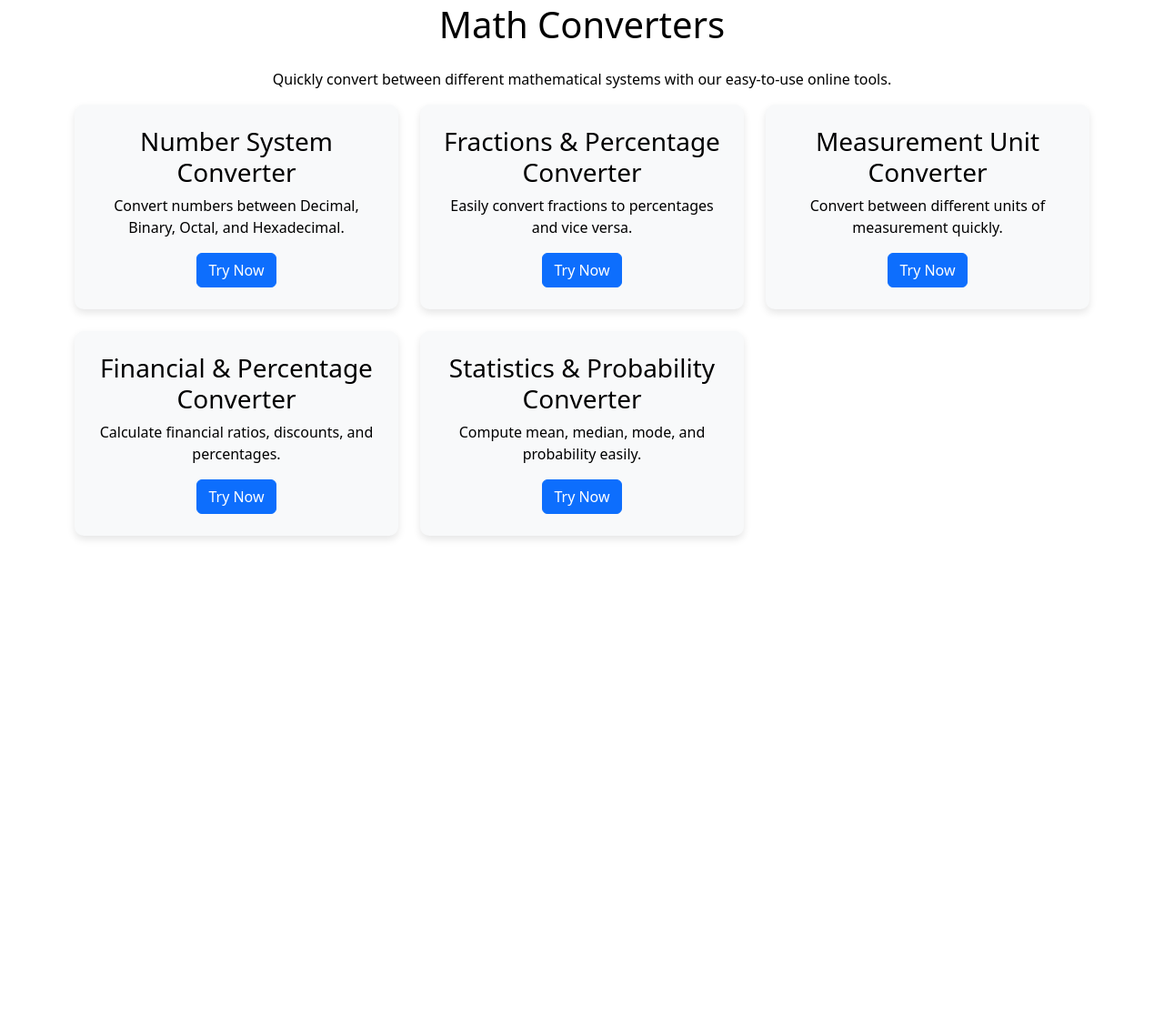
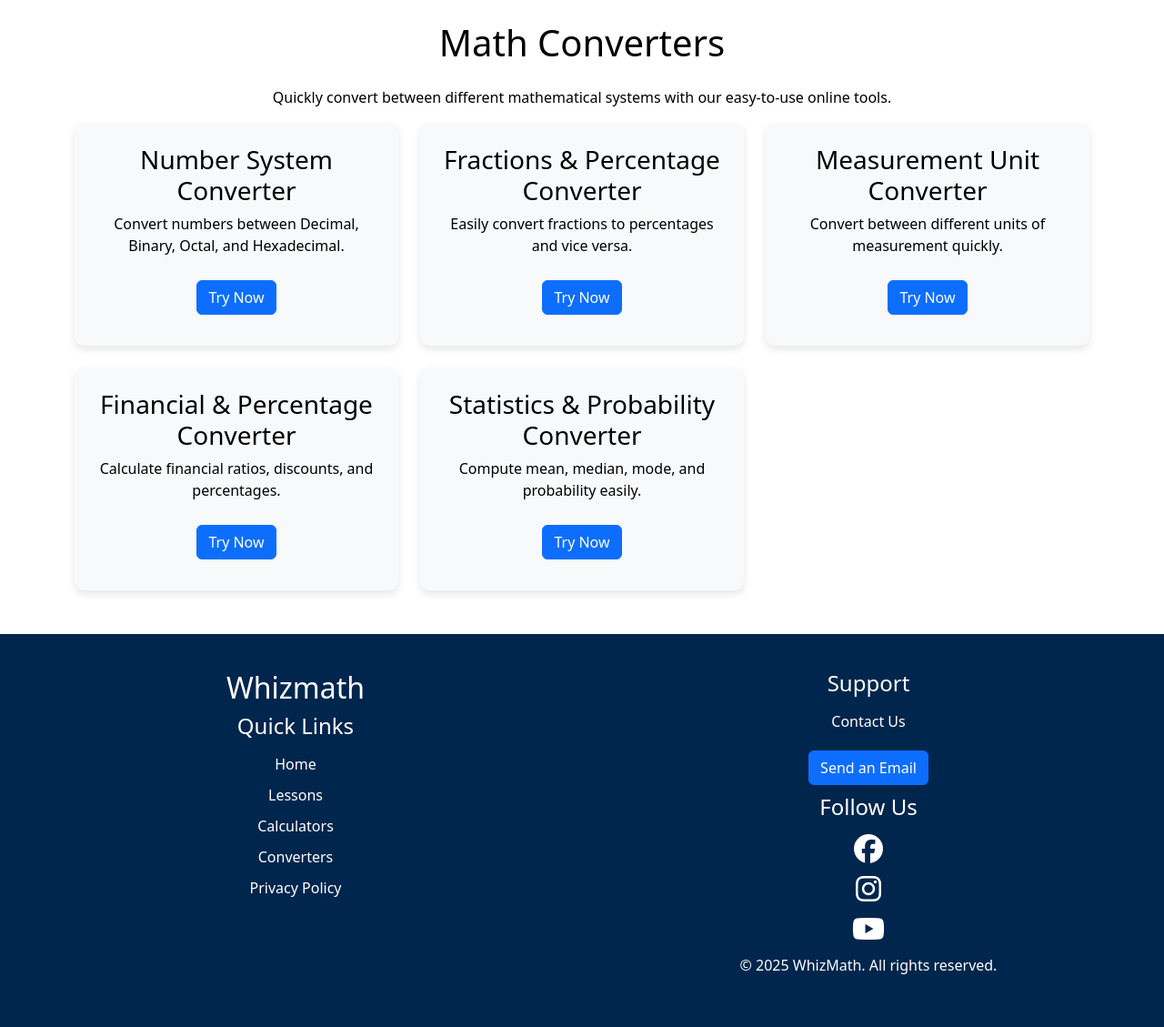
Before and after one commit to Reuebebi/reuebebi.github.io, a plain HTML site: page converters.html in a window 1280 px wide. Shown: the part 101-1230 px from the top of the page at 91% size. Before the commit the page ends 800 px from the top, so only its background shows below. Drawn offline with nearby package versions, Linux system fonts and the light colour scheme.

Commit message:
Update converters.html

```diff
--- a/converters.html
+++ b/converters.html
@@ -9,6 +9,8 @@
     <title>Math Converters | WhizMath</title>
     <script async src="https://pagead2.googlesyndication.com/pagead/js/adsbygoogle.js?client=ca-pub-8470165109508371"
      crossorigin="anonymous"></script>
+    <link rel="stylesheet" href="https://cdnjs.cloudflare.com/ajax/libs/font-awesome/6.7.2/css/all.min.css" integrity="sha512-Evv84Mr4kqVGRNSgIGL/F/aIDqQb7xQ2vcrdIwxfjThSH8CSR7PBEakCr51Ck+w+/U6swU2Im1vVX0SVk9ABhg==" crossorigin="anonymous" referrerpolicy="no-referrer" />
+    <script src="https://kit.fontawesome.com/a8c167a1f9.js" crossorigin="anonymous"></script>
 
     <!-- Schema Markup -->
     <script type="application/ld+json">
@@ -102,6 +104,100 @@
         </div>
     </div>
 
+    <footer class="footer">
+		<div class="footer-container">
+            <div class="footer-section">
+				<h2>Whizmath</h2>
+                <h4>Quick Links</h4>
+                <ul>
+                    <li><a href="index.html">Home</a></li>
+                    <li><a href="lessons.html">Lessons</a></li>
+                    <li><a href="calculators.html">Calculators</a></li>
+		    <li><a href="converters.html">Converters</a></li>
+                    <li><a href="privacy.html">Privacy Policy</a></li>
+                </ul>
+            </div>
+            <div class="footer-section">
+				<h4>Support</h4>
+                <ul>
+			<li><a href="#contact">Contact Us</a></li>
+			<a href="mailto:math.whizmath@gmail.com?subject=Support Request&body=Hello, I need help with..." class="btn btn-primary">
+    Send an Email
+</a>
+					<!--li><a href="#faq">FAQ</a></li>
+                    <li><a href="#help">Help Center</a></li>
+                </ul>
+            </div-->
+            <div class="footer-section">
+                <h4>Follow Us</h4>
+                <ul>
+			<li><a href="https://www.facebook.com/profile.php?id=61573224957044" target="_blank"><i class="fab fa-facebook fa-2x"></i></a></li>
+			<li><a href="https://www.instagram.com/whizmath123?igsh=YzljYTk10Dg3Zg==" target="_blank"><i class="fab fa-instagram fa-2x"></i></a></li>
+			<li><a href="https://www.youtube.com/@whizmath-math" target="_blank"><i class="fab fa-youtube fa-2x"></i></a></li>
+                </ul>
+            </div>
+			<p>&copy; 2025 WhizMath. All rights reserved.</p>
+        </div>
+
+    <style>
+         a {
+    		text-decoration: none;
+    		margin: 10px;
+    		color: #333; /* Default color */
+	}
+
+	a:hover {
+    color: #007bff; /* Change color on hover */
+	}
+
+        .icon-container {
+            display: flex;
+            justify-content: center;
+            flex-wrap: wrap;
+            gap: 40px;
+            margin-top: 30px;
+        }
+        .icon-box {
+            text-align: center;
+            max-width: 250px;
+        }
+        .icon-box svg {
+            width: 80px;
+            height: 80px;
+            fill: white;
+        }
+		.footer {
+            background: #00264d;
+            color: white;
+            padding: 40px 20px;
+            text-align: center;
+        }
+        .footer .footer-container {
+            display: flex;
+            flex-wrap: wrap;
+            justify-content: space-around;
+            gap: 20px;
+        }
+        .footer .footer-section {
+            flex: 1;
+            min-width: 200px;
+        }
+        .footer h4 {
+            margin-bottom: 15px;
+        }
+        .footer ul {
+            list-style: none;
+            padding: 0;
+        }
+        .footer ul li {
+            margin-bottom: 10px;
+        }
+        .footer ul li a {
+            color: white;
+            text-decoration: none;
+        }
+    </style>
+
     <!-- Bootstrap JS -->
     <script src="https://cdn.jsdelivr.net/npm/bootstrap@5.3.3/dist/js/bootstrap.bundle.min.js"></script>
 </body>
```
